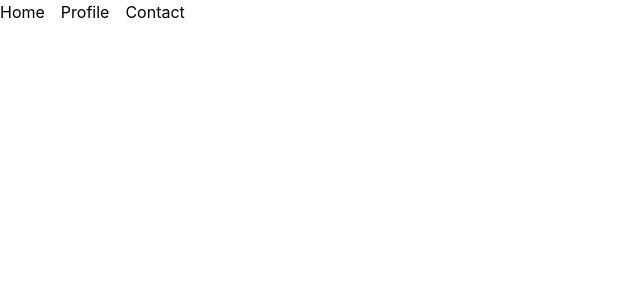
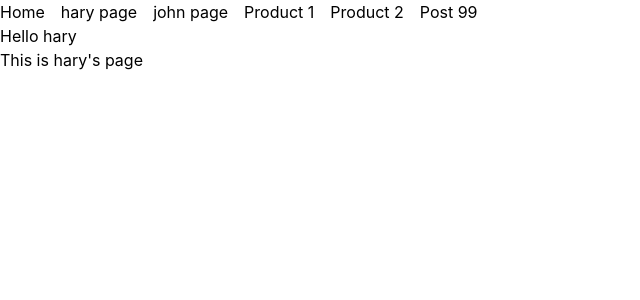
Before and after one commit to Hary300/Practice-React-TypeScript-Phase-3, a React (Vite) app: page /users/hary in a window 1280 px wide. Shown: the top 300 px of the page, without its empty margins (0-640 px from the left). Built offline with nearby package versions, Linux system fonts and the light colour scheme.

Commit message:
topic 11.1: basic dynamic route

```diff
--- a/src/App.tsx
+++ b/src/App.tsx
@@ -1,18 +1,26 @@
-import { Route, Routes } from 'react-router-dom';
+import { Route, Routes, Link } from 'react-router-dom';
 import Home from './pages/Home';
-import Profile from './pages/Profile';
-import Contact from './pages/Contact';
-import Navbar from './components/Navbar';
+import Users from './pages/Users';
+import ProductDetail from './pages/ProductDetail';
+import Post from './pages/Post';
 
 function App() {
   return (
     <>
-      <Navbar />
+      <div className='flex gap-4'>
+        <Link to='/'>Home</Link>
+        <Link to='/users/hary'>hary page</Link>
+        <Link to='/users/john'>john page</Link>
+        <Link to='/products/1'>Product 1</Link>
+        <Link to='/products/2'>Product 2</Link>
+        <Link to='/users/hary/posts/99'>Post 99</Link>
+      </div>
 
       <Routes>
         <Route path='/' element={<Home />} />
-        <Route path='/profile' element={<Profile />} />
-        <Route path='/contact' element={<Contact />} />
+        <Route path='/users/:username' element={<Users />} />
+        <Route path='/products/:id' element={<ProductDetail />} />
+        <Route path='/users/:username/posts/:id' element={<Post />} />
       </Routes>
     </>
   );
--- a/src/components/Counter.tsx
+++ b/src/components/Counter.tsx
@@ -5,7 +5,7 @@ export default function Counter() {
 
   return (
     <div>
-      <h1>Counter</h1>
+      <h2>Counter</h2>
       <p>{count}</p>
       <button onClick={decrement}>-</button>
       <button onClick={increment}>+</button>
--- a/src/components/counter-sync-app/CounterApp.tsx
+++ b/src/components/counter-sync-app/CounterApp.tsx
@@ -1,6 +1,6 @@
 import { useState } from 'react';
 import Display from './Display';
-import DecrementIncrement from './DecremmentIncrement';
+import DecrementIncrement from './DecrementIncrement';
 import Reset from './Reset';
 
 export default function CounterApp() {
--- /dev/null
+++ b/src/pages/Posts.tsx
@@ -0,0 +1,21 @@
+import { useParams } from 'react-router-dom';
+
+type PostParams = {
+  username: string;
+  id: string;
+};
+
+export default function Post() {
+  const { username, id } = useParams<PostParams>();
+
+  if (!username || !id) {
+    return <p>Page not found</p>;
+  }
+
+  return (
+    <div>
+      <p>Username: {username}</p>
+      <p>Post ID: {id}</p>
+    </div>
+  );
+}
--- /dev/null
+++ b/src/pages/ProductDetail.tsx
@@ -0,0 +1,11 @@
+import { useParams } from 'react-router-dom';
+
+export default function ProductDetail() {
+  const { id } = useParams<{ id: string }>();
+
+  if (!id) {
+    return <p>Product not found</p>;
+  }
+
+  return <div>This is product {id}</div>;
+}
--- /dev/null
+++ b/src/pages/Users.tsx
@@ -0,0 +1,16 @@
+import { useParams } from 'react-router-dom';
+
+export default function Users() {
+  const { username } = useParams<{ username: string }>();
+
+  if (!username) {
+    return <p>Page not Found</p>;
+  }
+
+  return (
+    <div>
+      <p>Hello {username}</p>
+      <p>This is {username}'s page</p>
+    </div>
+  );
+}
```
